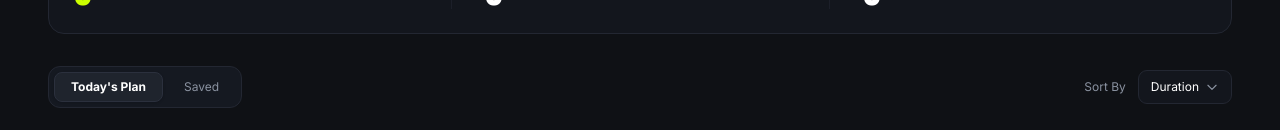
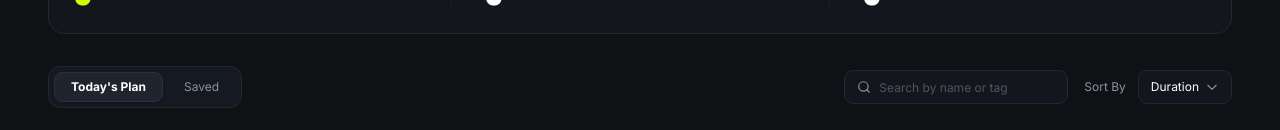
Before and after one commit to kfreza/b14-a6-fit-log, a Next.js app: page /my-plan in a window 1280 px wide. Shown: the part 293-423 px from the top of the page. Built offline with nearby package versions, Linux system fonts and the light colour scheme.

Commit message:
Add search to My Plan tabs and list search in README

```diff
--- a/components/plan/MyPlanView.tsx
+++ b/components/plan/MyPlanView.tsx
@@ -4,6 +4,8 @@ import { useMemo, useState } from "react";
 import Link from "next/link";
 import { type ListName, usePlan } from "@/components/providers/PlanProvider";
 import { useToast } from "@/components/providers/ToastProvider";
+import SearchInput, { NoMatches } from "@/components/common/SearchInput";
+import { matchesQuery } from "@/lib/search";
 import MetricsSummary from "./MetricsSummary";
 import PlanCard from "./PlanCard";
 import SortDropdown, { type SortKey, sortWorkouts } from "./SortDropdown";
@@ -18,10 +20,12 @@ export default function MyPlanView({ initialTab }: { initialTab: ListName }) {
   const toast = useToast();
   const [tab, setTab] = useState<ListName>(initialTab);
   const [sortKey, setSortKey] = useState<SortKey>("duration");
+  const [query, setQuery] = useState("");
 
+  const list = tab === "plan" ? plan : saved;
   const items = useMemo(
-    () => sortWorkouts(tab === "plan" ? plan : saved, sortKey),
-    [tab, plan, saved, sortKey],
+    () => sortWorkouts(list.filter((w) => matchesQuery(w, query)), sortKey),
+    [list, query, sortKey],
   );
 
   return (
@@ -42,7 +46,7 @@ export default function MyPlanView({ initialTab }: { initialTab: ListName }) {
                 onClick={() => setTab(t.key)}
                 className={`tab h-auto rounded-lg px-4 py-1.5 text-xs leading-4 ${
                   active
-                    ? "tab-active border border-[#2b303d] !bg-[#1f242d] font-bold text-white shadow-sm"
+                    ? "tab-active border border-[#2b303d] bg-[#1f242d]! font-bold text-white shadow-sm"
                     : "border border-transparent font-normal text-subtle hover:text-white"
                 }`}
               >
@@ -53,7 +57,16 @@ export default function MyPlanView({ initialTab }: { initialTab: ListName }) {
           })}
         </div>
 
-        <SortDropdown value={sortKey} onChange={setSortKey} />
+        <div className="flex flex-col gap-3 sm:flex-row sm:items-center sm:gap-4">
+          <SearchInput
+            value={query}
+            onChange={setQuery}
+            label={`Search ${tab === "plan" ? "today's plan" : "saved lifts"}`}
+            disabled={!hydrated}
+            className="w-full sm:w-56"
+          />
+          <SortDropdown value={sortKey} onChange={setSortKey} />
+        </div>
       </div>
 
       <section aria-live="polite" className="flex flex-col gap-4">
@@ -62,8 +75,10 @@ export default function MyPlanView({ initialTab }: { initialTab: ListName }) {
             <span className="loading loading-spinner loading-md text-lime" aria-hidden />
             Loading workouts…
           </div>
+        ) : list.length === 0 ? (
+          <EmptyState />
         ) : items.length === 0 ? (
-          <EmptyState />
+          <NoMatches query={query} onClear={() => setQuery("")} />
         ) : (
           items.map((item) => (
             <PlanCard
```
Also changed, not shown: 1 other file (tests, documents, lock files or other folders).
